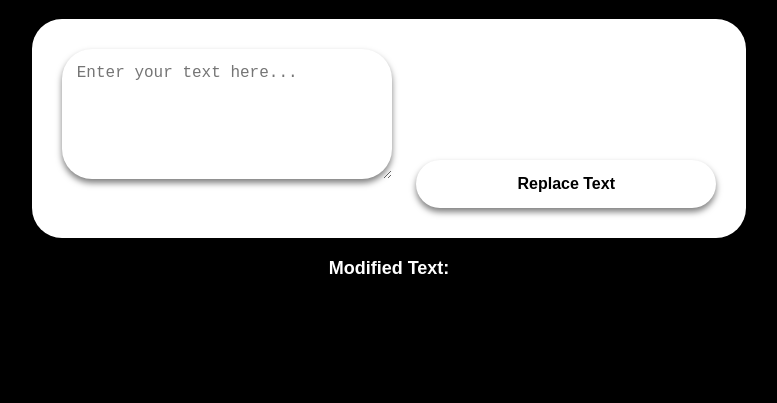
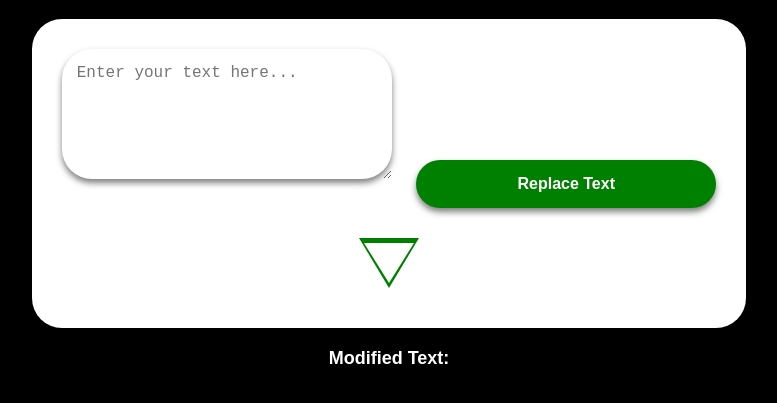
Before and after one commit to antervk3/antervk3.github.io, a plain HTML site: page index.html in a window 1280 px wide. Both pictures are taken after a click on the button "Replace Text". Shown: the part 111-514 px from the top of the page, without its empty margins (251-1028 px from the left). Drawn offline with Linux system fonts and the light colour scheme.

Commit message:
Update index.html

```diff
--- a/index.html
+++ b/index.html
@@ -14,14 +14,23 @@
             font-family: Arial, sans-serif;
             margin-top: 50px;
         }
+        .menu-box {
+            background-color: white;
+            color: black;
+            padding: 20px;
+            border-radius: 30px; /* Squircle */
+            box-shadow: 0 4px 6px rgba(0, 0, 0, 0.5); /* Subtle shadow */
+            position: relative;
+            text-align: center;
+        }
         textarea, button {
             width: 300px;
             margin: 10px;
             padding: 15px;
             font-size: 16px;
             border: none;
-            border-radius: 30px; /* Squircle effect */
-            box-shadow: 0 4px 6px rgba(0, 0, 0, 0.5); /* Subtle shadow for depth */
+            border-radius: 30px; /* Squircle */
+            box-shadow: 0 4px 6px rgba(0, 0, 0, 0.5);
         }
         textarea {
             height: 100px;
@@ -41,6 +50,10 @@
             border: 1px solid white;
             box-shadow: 0 6px 8px rgba(255, 255, 255, 0.5);
         }
+        button.clicked {
+            background-color: green;
+            color: white;
+        }
         #output {
             margin-top: 20px;
             font-size: 18px;
@@ -49,13 +62,38 @@
         #modifiedText {
             color: lightgreen;
         }
+        /* Arrow Design */
+        .arrow {
+            width: 0;
+            height: 0;
+            border-left: 30px solid transparent;
+            border-right: 30px solid transparent;
+            border-top: 50px solid red;
+            margin: 20px auto;
+            position: relative;
+        }
+        .arrow::after {
+            content: '';
+            position: absolute;
+            top: -45px;
+            left: -25px;
+            width: 0;
+            height: 0;
+            border-left: 25px solid transparent;
+            border-right: 25px solid transparent;
+            border-top: 40px solid white;
+        }
+        .arrow.clicked {
+            border-top-color: green;
+        }
     </style>
 </head>
 <body>
     <h1>Text Replacer</h1>
-    <div style="background-color: white; color: black; padding: 20px; border-radius: 30px; box-shadow: 0 4px 6px rgba(0, 0, 0, 0.5);">
+    <div class="menu-box">
         <textarea id="inputText" placeholder="Enter your text here..."></textarea>
-        <button onclick="applyReplacements()">Replace Text</button>
+        <button id="replaceButton" onclick="applyReplacements()">Replace Text</button>
+        <div class="arrow" id="arrow"></div>
     </div>
     <div id="output">Modified Text: <span id="modifiedText"></span></div>
 
@@ -80,6 +118,12 @@
 
             // Display the modified text
             document.getElementById("modifiedText").innerText = modifiedText;
+
+            // Change the button and arrow color
+            const button = document.getElementById("replaceButton");
+            const arrow = document.getElementById("arrow");
+            button.classList.add("clicked");
+            arrow.classList.add("clicked");
         }
     </script>
 </body>
```
